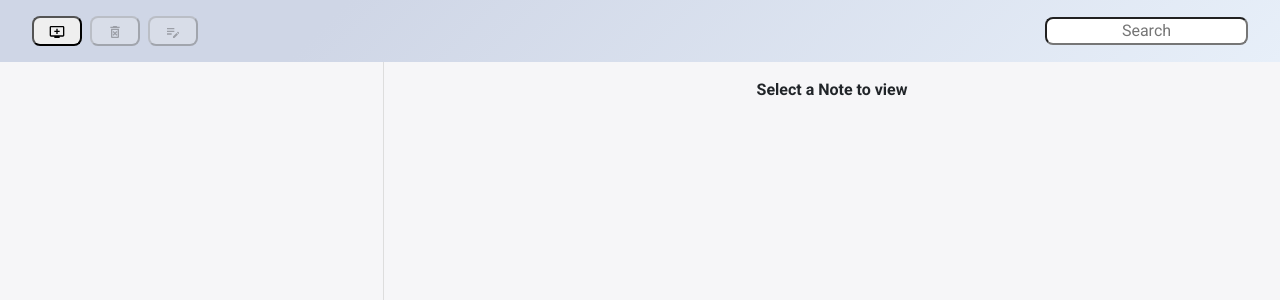
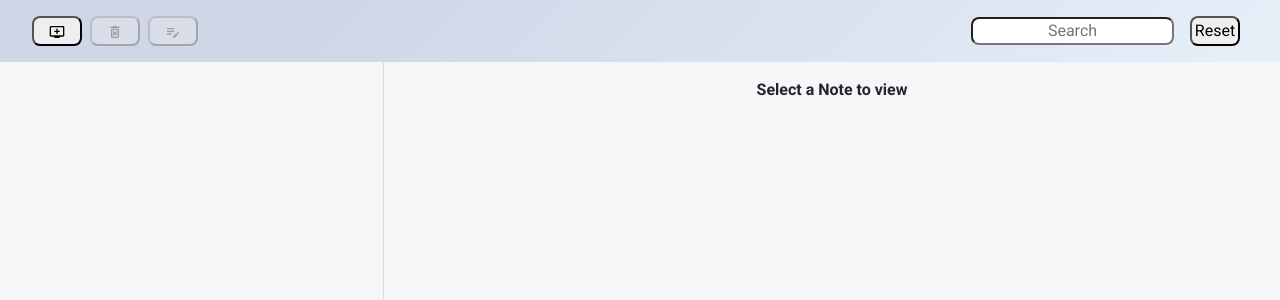
Before and after one commit to Sergei-Nikolaienko/notes-clone, a React (Create React App) app: page / in a window 1280 px wide. Shown: the top 300 px of the page. Built offline with nearby package versions, Linux system fonts and the light colour scheme.

Commit message:
rendering optimizations implemented via hooks

```diff
--- a/src/App.jsx
+++ b/src/App.jsx
@@ -1,4 +1,4 @@
-import { useState } from "react";
+import { useState, useMemo, useCallback } from "react";
 import uuid from "react-uuid";
 
 import "./App.scss";
@@ -21,7 +21,7 @@ function App() {
     );
   };
 
-  const visibleNotes = getVisibleNotes();
+  const visibleNotes = useMemo(getVisibleNotes, [notes, query]);
 
   const onAddNote = () => {
     const newNote = {
@@ -59,6 +59,10 @@ function App() {
     return notes.find((note) => note.id === selectedNote); //selecting active note to pass to workspace
   };
 
+  const reset = useCallback(() => {
+    setQuery("");
+  }, []);
+
   return (
     <div className="App">
       <Header
@@ -67,7 +71,9 @@ function App() {
         selectedNote={selectedNote}
         allowEdit={allowEdit}
         setAllowEdit={setAllowEdit}
+        query={query}
         setQuery={setQuery}
+        onReset={reset}
       />
       <main className="main-content">
         <Sidebar
--- a/src/components/Header/Header.jsx
+++ b/src/components/Header/Header.jsx
@@ -1,3 +1,4 @@
+import React from "react";
 import "./Header.scss";
 import {
   MdOutlineDeleteForever,
@@ -5,13 +6,16 @@ import {
   MdEditNote,
 } from "react-icons/md";
 
-const Header = ({
+const Header = React.memo(
+  ({
     onAddNote,
     onDeleteNote,
     selectedNote,
     allowEdit,
     setAllowEdit,
+    query,
     setQuery,
+    onReset,
   }) => {
     return (
       <header className="header">
@@ -36,14 +40,21 @@ const Header = ({
             <MdEditNote />
           </button>
         </div>
+        <div className="search-container">
           <input
             className="searchbar"
+            value={query}
             type="text"
             placeholder="Search"
             onChange={(event) => setQuery(event.target.value)}
           />
+          <button className="header__button" onClick={onReset}>
+            Reset
+          </button>
+        </div>
       </header>
     );
-};
+  }
+);
 
 export default Header;
--- a/src/components/Header/Header.scss
+++ b/src/components/Header/Header.scss
@@ -28,6 +28,7 @@
 .searchbar {
   border-radius: .5em;
   padding: 0 .5em;
+  margin-right: 1em;
 }
 
 ::-webkit-input-placeholder {
--- a/src/components/Sidebar/Sidebar.jsx
+++ b/src/components/Sidebar/Sidebar.jsx
@@ -1,6 +1,8 @@
+import React from "react";
 import "./Sidebar.scss";
 
-const Sidebar = ({ notes, setSelectedNote, selectedNote, setAllowEdit }) => {
+const Sidebar = React.memo(
+  ({ notes, setSelectedNote, selectedNote, setAllowEdit }) => {
     return (
       <div className="sidebar">
         {notes.map((note) => (
@@ -27,5 +29,6 @@ const Sidebar = ({ notes, setSelectedNote, selectedNote, setAllowEdit }) => {
         ))}
       </div>
     );
-};
+  }
+);
 export default Sidebar;
--- a/src/components/Workspace/Workspace.jsx
+++ b/src/components/Workspace/Workspace.jsx
@@ -1,6 +1,7 @@
+import React from "react";
 import "./Workspace.scss";
 
-const Workspace = ({ onEditNote, noteToEdit, allowEdit }) => {
+const Workspace = React.memo(({ onEditNote, noteToEdit, allowEdit }) => {
   if (!noteToEdit) {
     return <strong className="workspace-area">Select a Note to view</strong>;
   }
@@ -37,6 +38,6 @@ const Workspace = ({ onEditNote, noteToEdit, allowEdit }) => {
       </div>
     </div>
   );
-};
+});
 
 export default Workspace;
```
Lines whose indentation alone changed are shown as unchanged.
